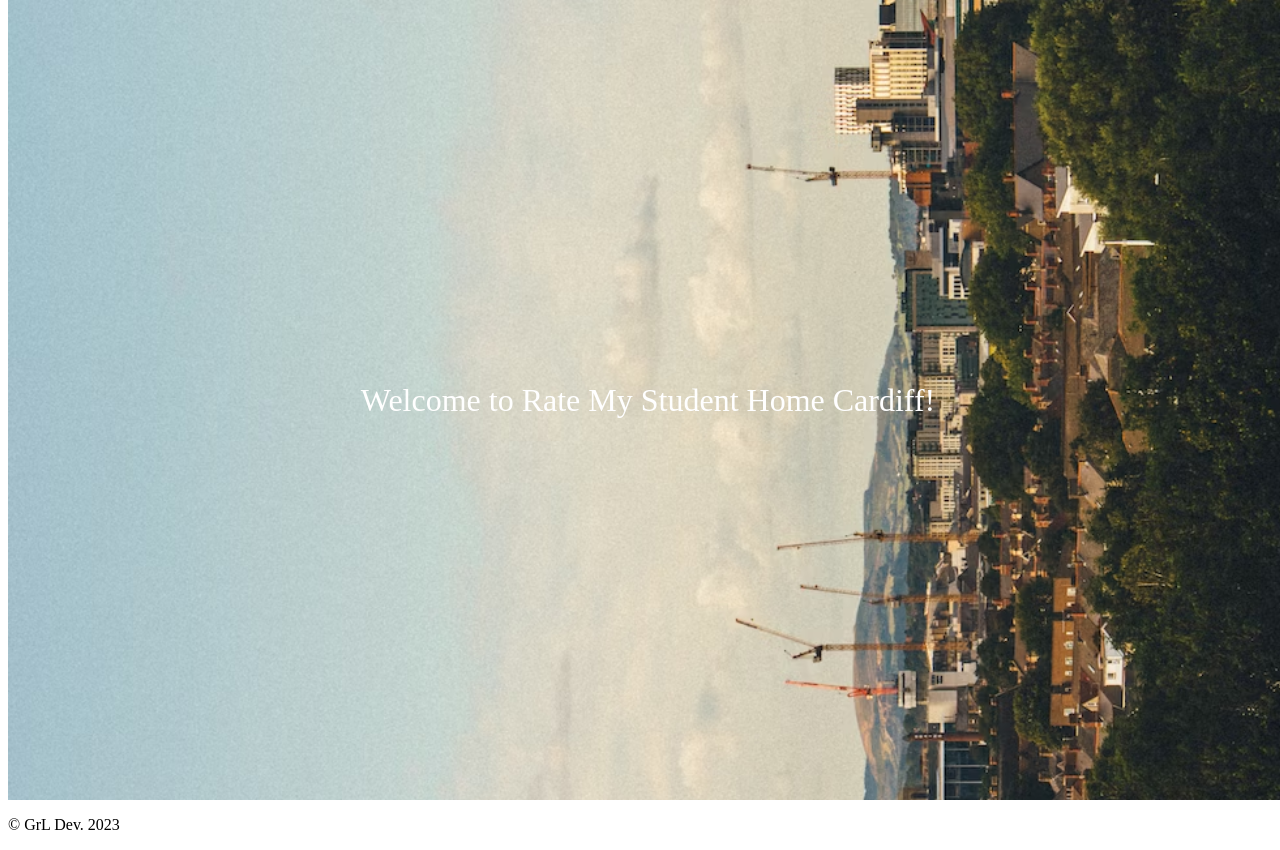
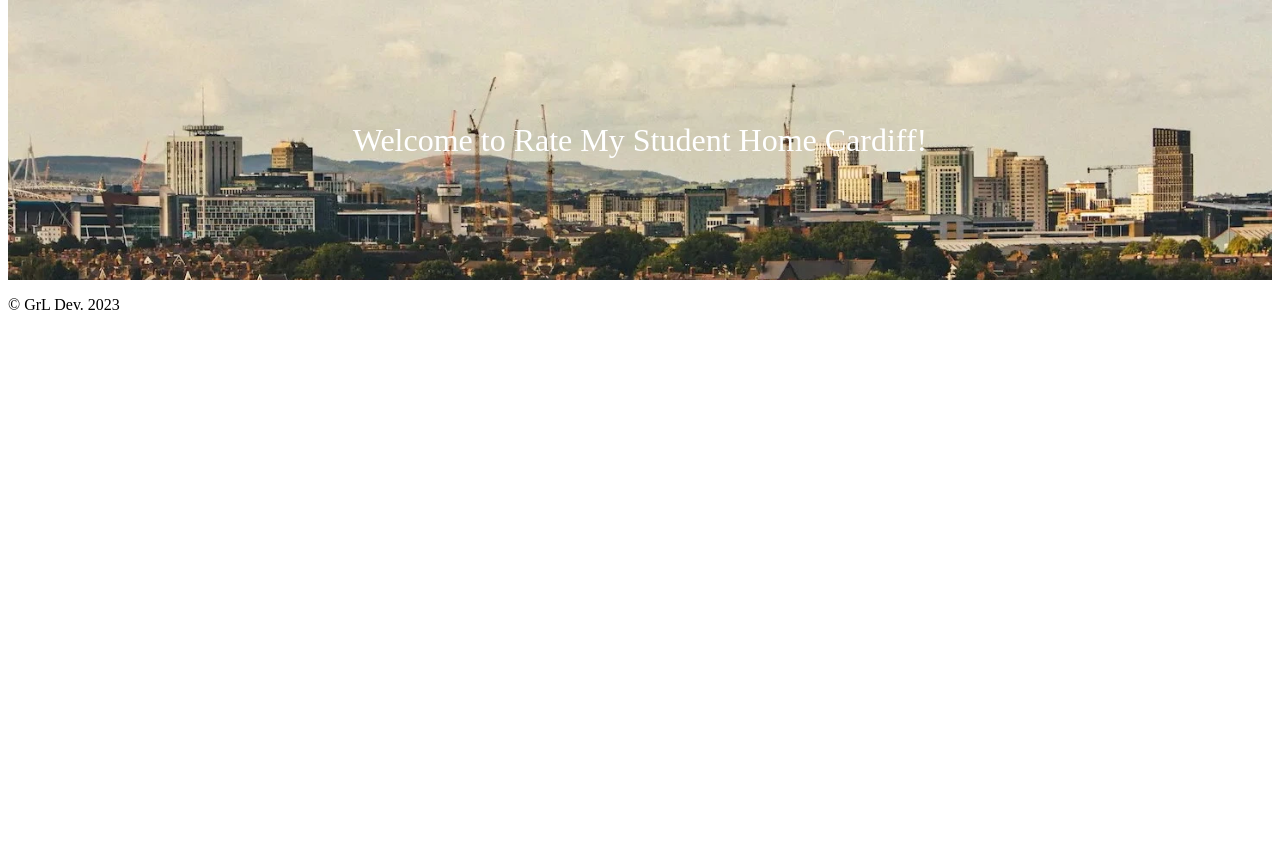
Before and after one commit to GrLdev/Rate-My-Student-Home, a Flask app: page / in a window 1280 px wide. Shown: the part 70-920 px from the top of the page. After the commit the page ends 380 px from the top, so only its background shows below. Run offline with Flask 3, Linux system fonts and the light colour scheme; parts of the project's set-up code (start-up, migrations or seed data) failed here and were passed over.

Commit message:
converted to webp format

```diff
--- a/app/templates/home.html
+++ b/app/templates/home.html
@@ -4,14 +4,11 @@
 <style>
     .welcome-block {
         position: relative;
-        width: 100vw;
-        height: 100vh;
-    }
-
-    .welcome-image {
-        width: 100%;
-        height: 100%;
-        object-fit: cover;
+        background-position: center top;
+        background-size: cover;
+        background-repeat: no-repeat;
+        padding: 140px 0;
+        background-image: url({{ url_for('static', filename='img/' + 'cardiffSkyline.webp') }});
     }
 
     .welcome-text {
@@ -25,11 +22,9 @@
     }
 </style>
 <div class="welcome-block">
-    <img class="welcome-image" src="{{ url_for('static', filename='img/' + 'cardiffSkyline.avif') }}"
-        alt="Cardiff Skyline">
-
     <div class="welcome-text">
         <p>Welcome to Rate My Student Home Cardiff!</p>
     </div>
 </div>
+
 {% endblock content %}
```
Also changed, not shown: app/static/img/cardiffSkyline.avif (deleted), app/static/img/cardiffSkyline.webp (added).
